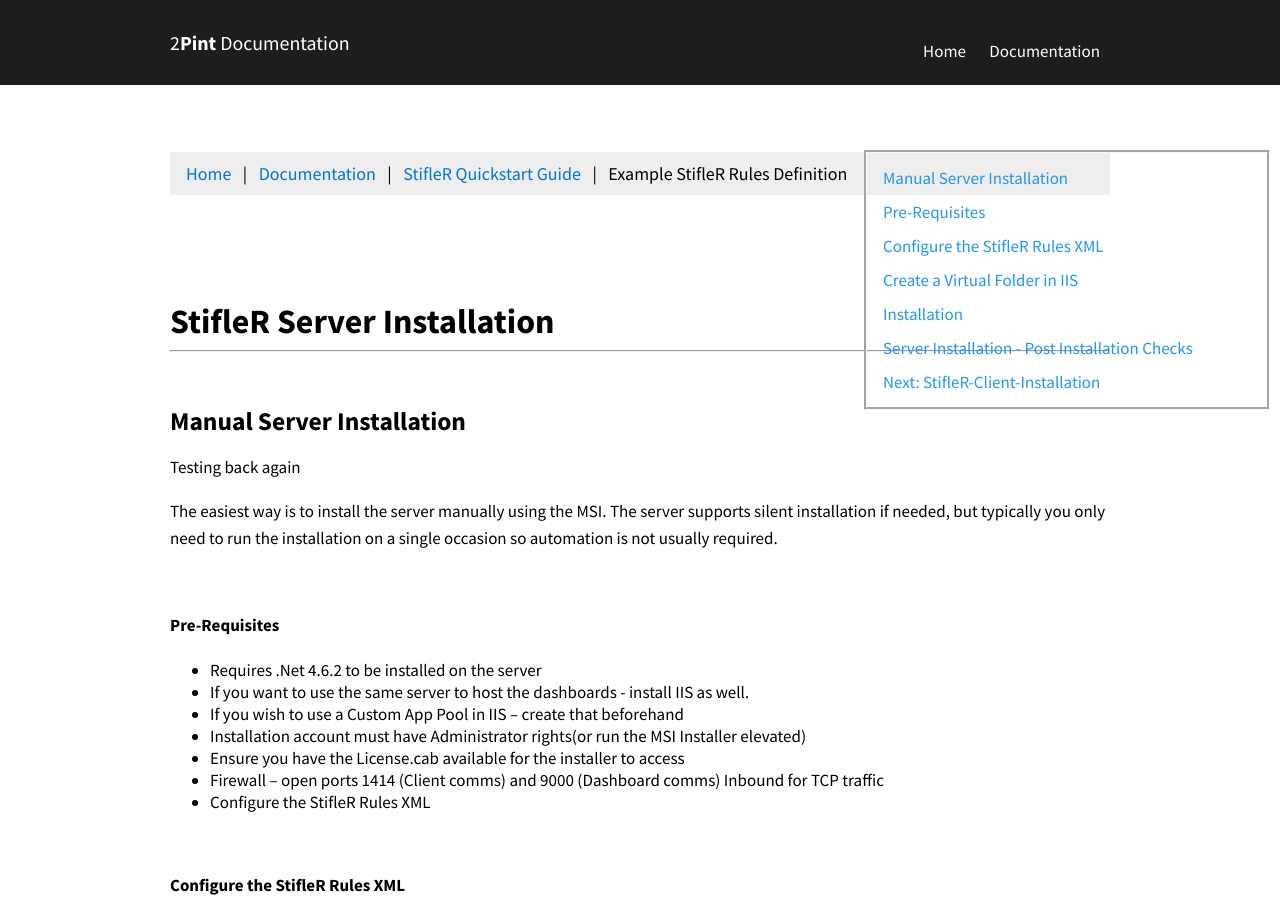
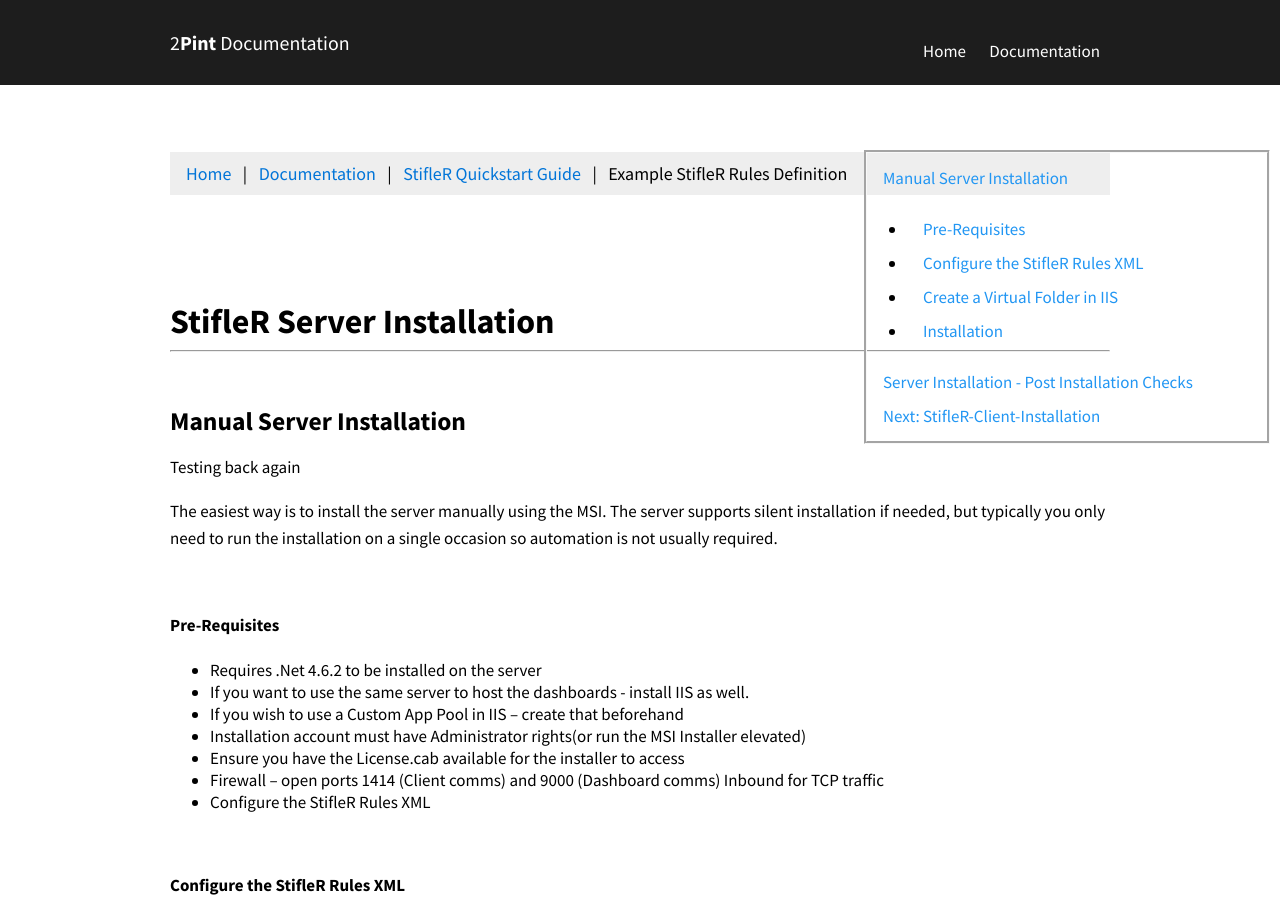
Before and after one commit to RoseSmithTest/2PintTest.github.io, a Jekyll site: the page built from docs/testfile.html, in a window 1280 px wide and 900 px high. Built offline with Jekyll 4.4.1, drawn with Linux system fonts in a browser that asks for light colours.

Commit message:
Update testfile.html

```diff
--- a/docs/testfile.html
+++ b/docs/testfile.html
@@ -6,10 +6,12 @@ navigation_weight: 1
 
 <div class="sidenav">
   <a href="#about">Manual Server Installation</a>
-  <a href="#services">Pre-Requisites</a>
-  <a href="#clients">Configure the StifleR Rules XML</a>
-  <a href="#contact">Create a Virtual Folder in IIS</a>
-  <a href="#contact">Installation</a>
+	<ul>
+		<li><a href="#services">Pre-Requisites</a></li>
+  		<li><a href="#clients">Configure the StifleR Rules XML</a></li>
+	  	<li><a href="#contact">Create a Virtual Folder in IIS</a></li>
+  		<li><a href="#contact">Installation</a></li>
+	</ul>
   <a href="#contact">Server Installation - Post Installation Checks</a>
   <a href="#contact">Next: StifleR-Client-Installation</a>
 
```
